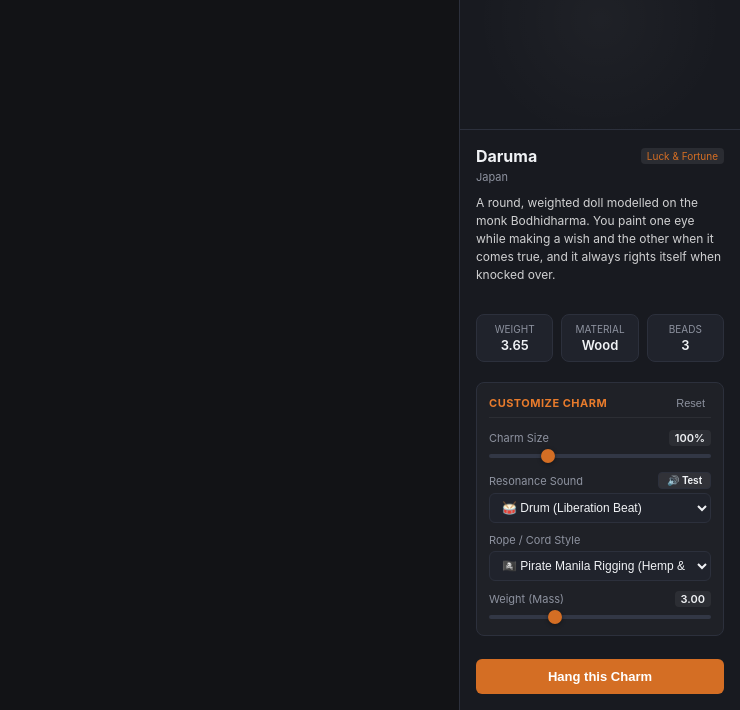
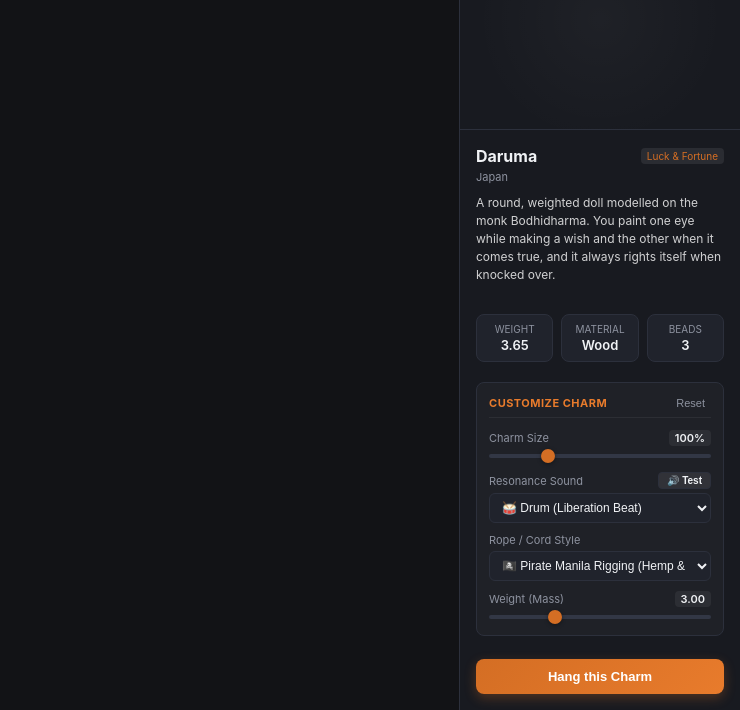
Before and after one commit to Bhavanesh-stack/Hangly_v1, an Electron app: page src/renderer/library/index.html in a window 740 px wide. Shown: the part 90-800 px from the top of the page. Drawn offline with Linux system fonts and the light colour scheme.

Commit message:
style: refine UI theme, custom scrollbars, and buttons across library and settings

```diff
--- a/src/renderer/library/library.css
+++ b/src/renderer/library/library.css
@@ -394,26 +394,52 @@ body {
   outline: none;
   cursor: pointer;
   width: 100%;
-  transition: border-color 0.15s;
+  transition: border-color 0.15s, box-shadow 0.15s;
 }
 
 .select-dropdown:focus {
   border-color: var(--accent);
+  box-shadow: 0 0 0 2px rgba(212, 110, 36, 0.25);
 }
 
 .primary-btn {
-  background: var(--accent);
+  background: linear-gradient(135deg, var(--accent) 0%, var(--accent-light) 100%);
   color: #fff;
   border: none;
-  padding: 10px;
-  border-radius: 6px;
+  padding: 10px 14px;
+  border-radius: 8px;
   font-weight: 600;
   font-size: 13px;
   cursor: pointer;
-  transition: background 0.2s;
+  transition: transform 0.15s, box-shadow 0.15s, opacity 0.15s;
   margin-top: auto;
+  box-shadow: 0 4px 12px rgba(212, 110, 36, 0.3);
 }
 
 .primary-btn:hover {
-  background: var(--accent-light);
+  transform: translateY(-1px);
+  box-shadow: 0 6px 16px rgba(212, 110, 36, 0.45);
 }
+
+.primary-btn:active {
+  transform: translateY(0);
+}
+
+/* Custom Scrollbars */
+::-webkit-scrollbar {
+  width: 6px;
+  height: 6px;
+}
+
+::-webkit-scrollbar-track {
+  background: transparent;
+}
+
+::-webkit-scrollbar-thumb {
+  background: rgba(255, 255, 255, 0.15);
+  border-radius: 3px;
+}
+
+::-webkit-scrollbar-thumb:hover {
+  background: rgba(255, 255, 255, 0.28);
+}
--- a/src/renderer/settings/settings.css
+++ b/src/renderer/settings/settings.css
@@ -332,3 +332,22 @@ input:checked + .slider:before {
   background: var(--surface);
   padding: 4px 8px;
 }
+
+/* Custom Scrollbars */
+::-webkit-scrollbar {
+  width: 6px;
+  height: 6px;
+}
+
+::-webkit-scrollbar-track {
+  background: transparent;
+}
+
+::-webkit-scrollbar-thumb {
+  background: rgba(255, 255, 255, 0.15);
+  border-radius: 3px;
+}
+
+::-webkit-scrollbar-thumb:hover {
+  background: rgba(255, 255, 255, 0.28);
+}
```
